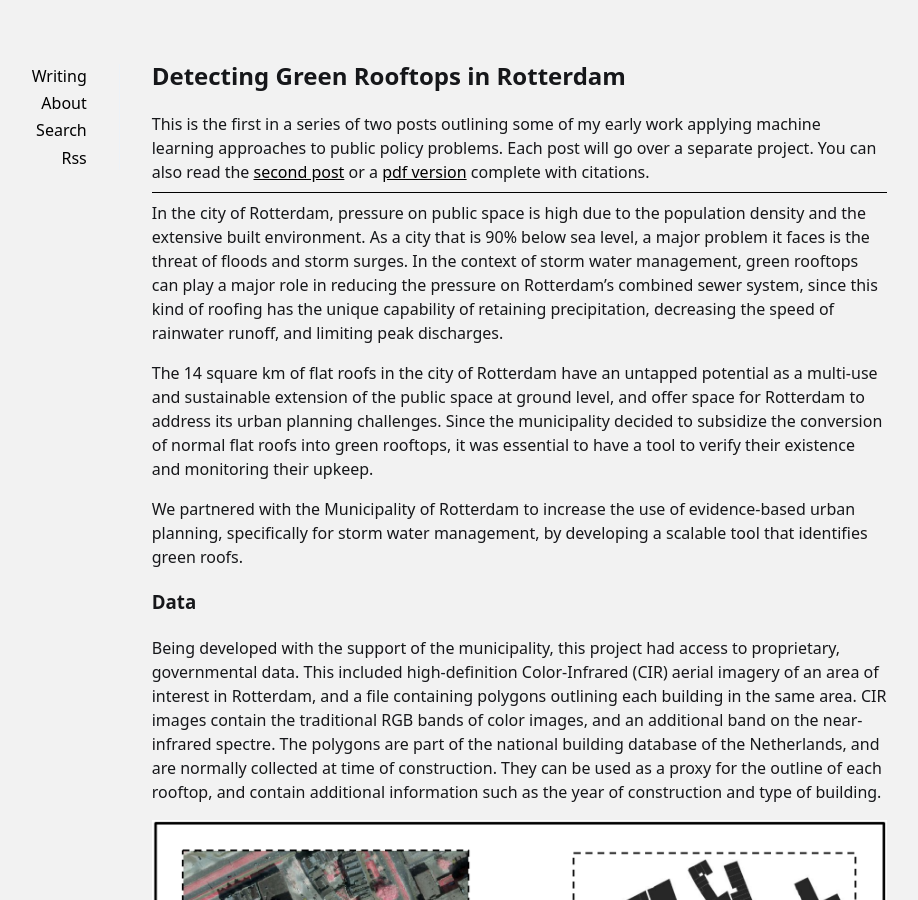
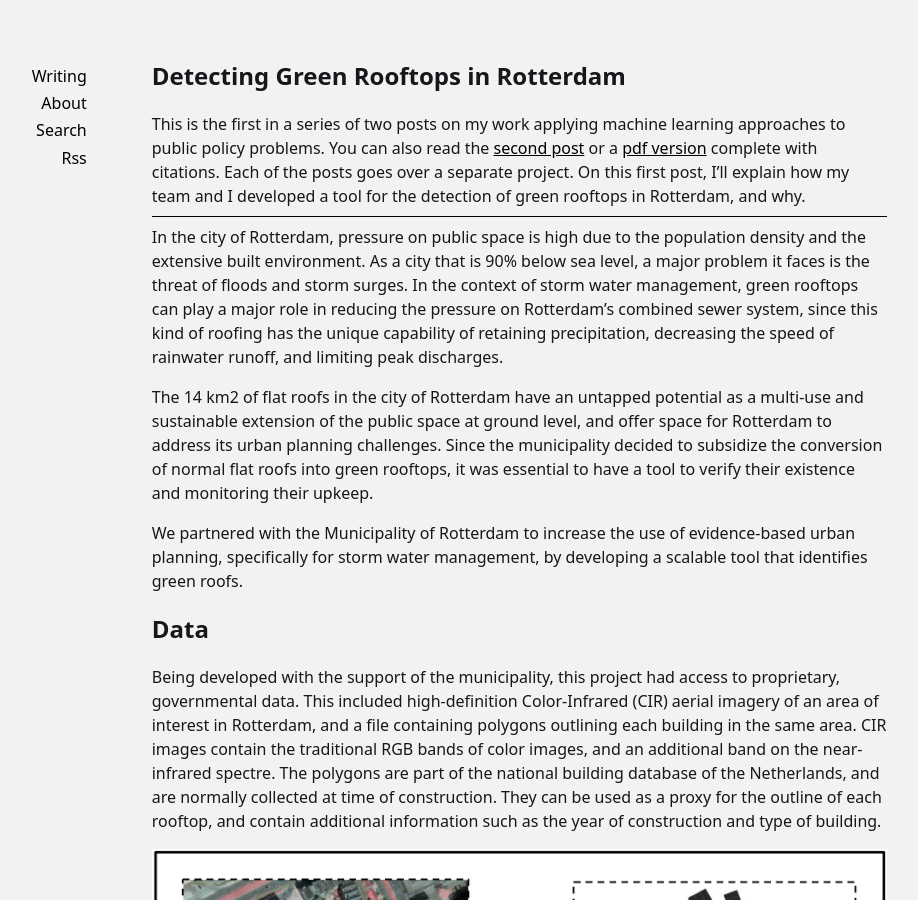
Before and after one commit to fernandeslouro/blog, a Jekyll site: the page built from _posts/2020-02-03-detecting-green-rooftops-in-rotterdam.md, in a window 1280 px wide and 900 px high. Shown: the whole window, without its empty margins (201-1119 px from the left). Built offline with Jekyll 4.4.1, drawn with Linux system fonts in a browser that asks for light colours.

Commit message:
Update 2020-02-03-detecting-green-rooftops-in-rotterdam.md

```diff
--- a/_posts/2020-02-03-detecting-green-rooftops-in-rotterdam.md
+++ b/_posts/2020-02-03-detecting-green-rooftops-in-rotterdam.md
@@ -4,24 +4,24 @@ title: Detecting Green Rooftops in Rotterdam
 tags: [machine-learning]
 ---
 
-This is the first in a series of two posts outlining some of my early work applying machine learning approaches to public policy problems. Each post will go over a separate project. You can also read the [second post](http://blog.louro.xyz/2020/02/05/hunting-for-illegal-swimming-pools) or a [pdf version](http://louro.xyz/ml-public-policy.pdf) complete with citations.
+This is the first in a series of two posts on my work applying machine learning approaches to public policy problems. You can also read the [second post](http://blog.louro.xyz/2020/02/05/hunting-for-illegal-swimming-pools) or a [pdf version](http://louro.xyz/ml-public-policy.pdf) complete with citations. Each of the posts goes over a separate project. On this first post, I'll explain how my team and I developed a tool for the detection of green rooftops in Rotterdam, and why.
 
 
 ***
 
 In the city of Rotterdam, pressure on public space is high due to the population density and the extensive built environment. As a city that is 90% below sea level, a major problem it faces is the threat of floods and storm surges. In the context of storm water management, green rooftops can play a major role in reducing the pressure on Rotterdam’s combined sewer system, since this kind of roofing has the unique capability of retaining precipitation, decreasing the speed of rainwater runoff, and limiting peak discharges.
 
-The 14 square km of flat roofs in the city of Rotterdam have an untapped potential as a multi-use and sustainable extension of the public space at ground level, and offer space for Rotterdam to address its urban planning challenges. Since the municipality decided to subsidize the conversion of normal flat roofs into green rooftops, it was essential to have a tool to verify their existence and monitoring their upkeep.
+The 14 km2 of flat roofs in the city of Rotterdam have an untapped potential as a multi-use and sustainable extension of the public space at ground level, and offer space for Rotterdam to address its urban planning challenges. Since the municipality decided to subsidize the conversion of normal flat roofs into green rooftops, it was essential to have a tool to verify their existence and monitoring their upkeep.
 
 We partnered with the Municipality of Rotterdam to increase the use of evidence-based urban planning, specifically for storm water management, by developing a scalable tool that identifies green roofs.
 
-### Data
+## Data
 
 Being developed with the support of the municipality, this project had access to proprietary, governmental data. This included high-definition Color-Infrared (CIR) aerial imagery of an area of interest in Rotterdam, and a file containing polygons outlining each building in the same area. CIR images contain the traditional RGB bands of color images, and an additional band on the near-infrared spectre. The polygons are part of the national building database of the Netherlands, and are normally collected at time of construction. They can be used as a proxy for the outline of each rooftop, and contain additional information such as the year of construction and type of building.
 
 ![CIR imagery and corresponding building polygons.](/assets/images/cir-polygons.png)
 
-### Approach
+## Approach
 
 The initial step of our approach was to use the CIR imagery to obtain the Normalized Difference Vegetation Index @ndvi for the whole area of interest, as shown in formula [eq:ndvi].
 
@@ -32,8 +32,7 @@ The NDVI is a simple graphical indicator often used to analyze remote sensing me
 
 ![Pipeline.](/assets/images/approach.png)
 
-### Results
-
+## Results
 
 The approach achieved a 90% precision and 80% recall in a sample of our labeled data used as validation set. It quickly detected other vegetated rooftops across the city, and the provided insights made the tool useful for assistance in public policy. The tool can also provide a quick overview of the city’s rooftops with both number of vegetated roofs and their total relative area.
 
@@ -42,7 +41,7 @@ Were this project developed today, I would start by experimenting with Deep Lear
 Our initial version of the tool was open sourced under a permissive license, and is avaliable on [Github](https://github.com/DSSG-EUROPE/rotterdam).
 
 
-## Conclusion
+# Conclusion
 
 Despite their proof-of-concept status, both these projects have had significant impact. This is due to the fact that they produce actionable insights.
 
```
